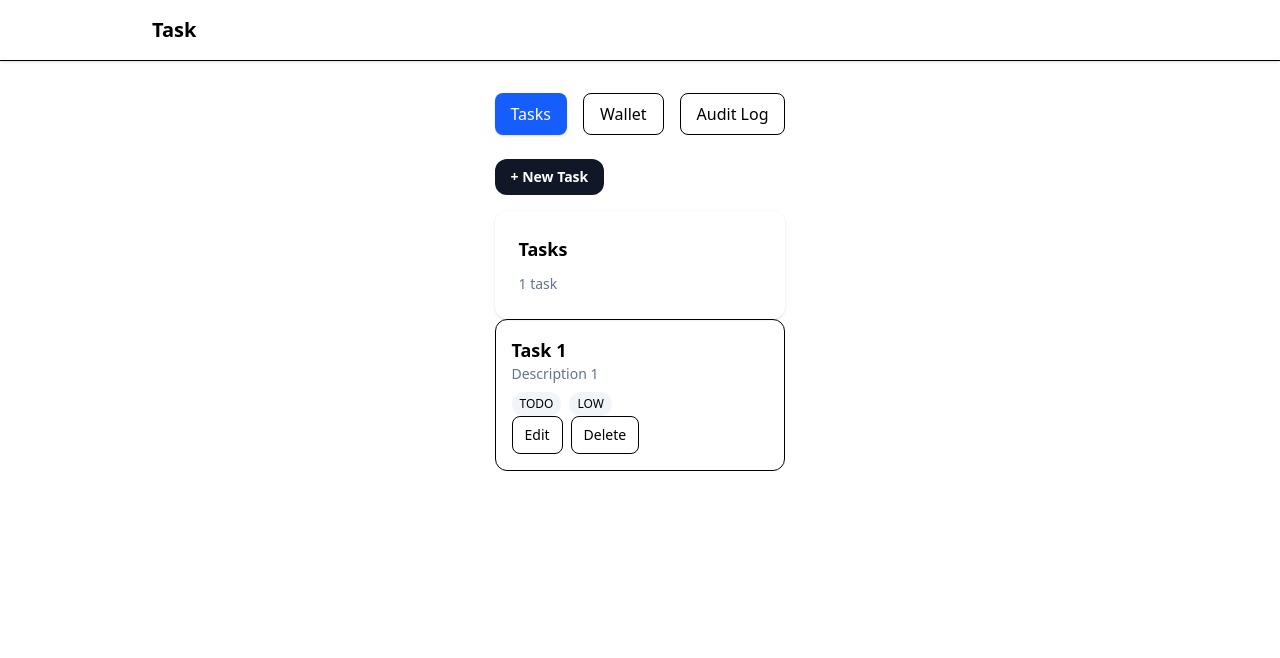
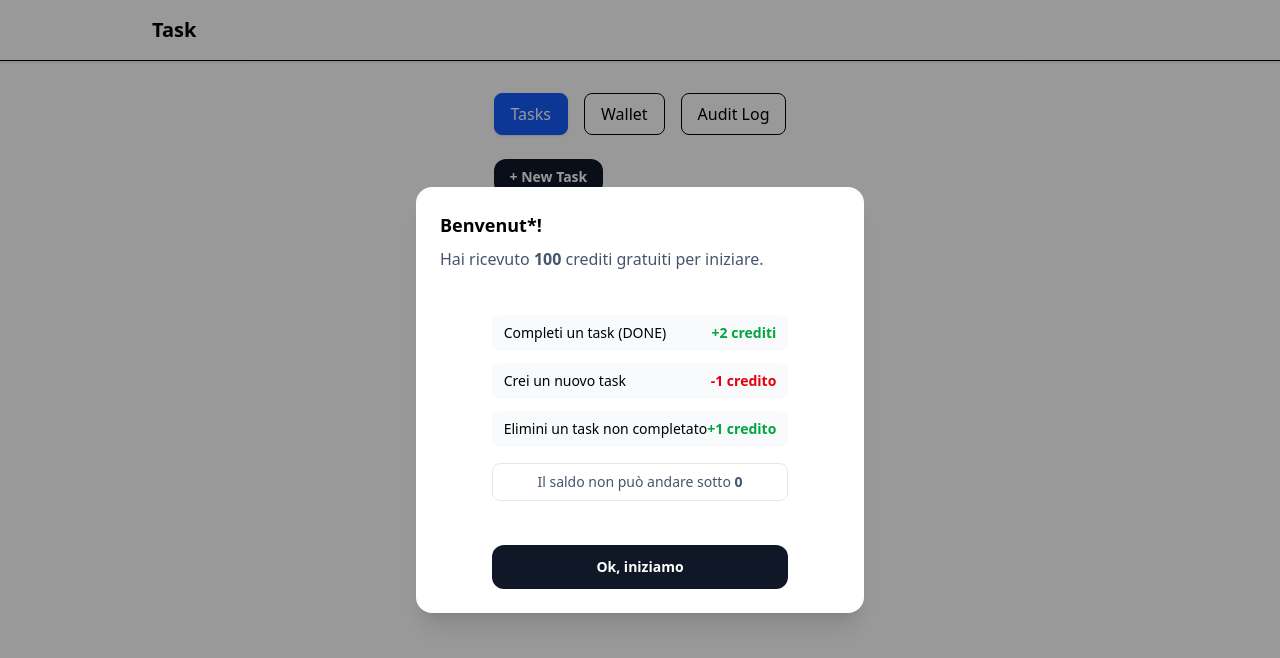
Before and after one commit to antonella-deboracalvio/test-task-wallet, a React (Vite) app: page / in a window 1280 px wide. Shown: the top 658 px of the page. Built offline with nearby package versions, Linux system fonts and the light colour scheme.

Commit message:
initialize 100 credits, welcome popup and apply official wallet rules

```diff
--- a/src/App.tsx
+++ b/src/App.tsx
@@ -1,7 +1,13 @@
 import { useEffect, useState } from "react";
+import WalletPanel from "./components/wallet/walletPanel";
 import type { Priority, Status, Task } from "./types/task";
-import { loadTasks, saveTasks } from "./utils/storage";
+import { loadCredits, loadTasks, loadWelcomeSeen, saveCredits, saveTasks, saveWelcomeSeen } from "./utils/storage";
 
+
+
+
+
+// crud
 const getAddTask = (tasks: Task[], task: Task) => {
   return [...tasks, task];
 };
@@ -20,11 +26,17 @@ const getDeleteTask = (tasks: Task[], id: string) => {
 };
 
 
+// ui
+type Tab = "tasks" | "wallet" | "audit";
+
+
+
 export default function App() {
-
+  // task
   const [tasks, setTasks] = useState<Task[]>(() => {
     const saved = loadTasks();
     if (saved.length > 0) return saved;
+
 
     return [
       {
@@ -37,18 +49,49 @@ export default function App() {
     ];
   });
 
+
+
+  const [editTaskId, setEditTaskId] = useState<string | null>(null);
+
+  // wallet
+  const [activeTab, setActiveTab] = useState<Tab>("tasks");
+
+
+  const INITIAL_CREDITS = 100;
+  const [credits, setCredits] = useState<number>(() => loadCredits(INITIAL_CREDITS));
+  const [showWelcomeCredits, setShowWelcomeCredits] = useState<boolean>(() => !loadWelcomeSeen());
+
+
+  // wallet credit
+  const addCredits = (delta: number) => {
+    setCredits((prev) => Math.max(0, prev + delta));
+  };
+
+  const trySpend = (cost: number) => {
+    if (credits - cost < 0) return false;
+    addCredits(-cost);
+    return true;
+  };
+
+  // error credit
+  const [walletError, setWalletError] = useState<string | null>(null);
+
+
+
+
+
   useEffect(() => {
     saveTasks(tasks);
   }, [tasks]);
 
-
-
-
-  const [editTaskId, setEditTaskId] = useState<string | null>(null);
-
+  // credits
+  useEffect(() => {
+    saveCredits(credits);
+  }, [credits]);
 
 
   return (
+
     <div className="flex flex-col min-h-screen">
 
       <header className="bg-white shadow-sm border-b">
@@ -61,31 +104,137 @@ useEffect(() => {
 
       <main className="max-w-5xl mx-auto px-6 py-8">
 
+        {/* popup */}
+        {showWelcomeCredits && (
+          <div className="fixed inset-0 z-50 flex items-center justify-center bg-black/40 px-4">
+            <div className="w-full max-w-md rounded-2xl bg-white p-6 shadow-xl">
+
+              <h3 className="text-lg font-semibold">Benvenut*!</h3>
+              <p className="mt-2 text-slate-600">
+                Hai ricevuto <span className="font-semibold">{INITIAL_CREDITS}</span> crediti gratuiti per iniziare.
+              </p>
+
+              <div className="mt-5 flex justify-center">
+
+                <div className="mt-6 space-y-3 text-sm">
+
+                  <div className="flex justify-between items-center rounded-lg bg-slate-50 px-3 py-2">
+                    <span>Completi un task (DONE)</span>
+                    <span className="font-semibold text-green-600">+2 crediti</span>
+                  </div>
+
+                  <div className="flex justify-between items-center rounded-lg bg-slate-50 px-3 py-2">
+                    <span>Crei un nuovo task</span>
+                    <span className="font-semibold text-red-600">-1 credito</span>
+                  </div>
+
+                  <div className="flex justify-between items-center rounded-lg bg-slate-50 px-3 py-2">
+                    <span>Elimini un task non completato</span>
+                    <span className="font-semibold text-green-600">+1 credito</span>
+                  </div>
+
+                  <div className="mt-4 rounded-lg border border-slate-200 bg-white px-3 py-2 text-center text-slate-600">
+                    Il saldo non può andare sotto <span className="font-semibold">0</span>
+                  </div>
+
+                  <button
+                    className="mt-8 w-full rounded-xl bg-gray-900 px-4 py-3 text-sm font-semibold text-white hover:bg-black transition"
+                    onClick={() => {
+                      setShowWelcomeCredits(false);
+                      saveWelcomeSeen();
+                    }}
+                  >
+                    Ok, iniziamo
+                  </button>
+                </div>
+              </div>
+            </div>
+          </div>
+        )}
+
+
+
+        {/* task */}
         <div className="flex gap-4 mb-6">
-          <button className="px-4 py-2 bg-blue-600 text-white rounded-lg shadow">
+          <button
+            className={`px-4 py-2 rounded-lg border ${activeTab === "tasks"
+              ? "bg-blue-600 text-white shadow border-blue-600"
+              : "bg-white hover:bg-slate-50"
+              }`}
+            onClick={() => setActiveTab("tasks")}
+          >
             Tasks
           </button>
-          <button className="px-4 py-2 bg-white border rounded-lg hover:bg-slate-50">
+
+
+          {/* wallet */}
+          <button
+            className={`px-4 py-2 rounded-lg border ${activeTab === "wallet"
+              ? "bg-blue-600 text-white shadow border-blue-600"
+              : "bg-white hover:bg-slate-50"
+              }`}
+            onClick={() => setActiveTab("wallet")}
+          >
             Wallet
           </button>
-          <button className="px-4 py-2 bg-white border rounded-lg hover:bg-slate-50">
+
+
+          {/* audit */}
+          <button
+            className={`px-4 py-2 rounded-lg border ${activeTab === "audit"
+              ? "bg-blue-600 text-white shadow border-blue-600"
+              : "bg-white hover:bg-slate-50"
+              }`}
+            onClick={() => setActiveTab("audit")}
+          >
             Audit Log
           </button>
         </div>
 
+        {/* new task */}
 
-        <button className="inline-flex items-center justify-center rounded-xl bg-gray-900 px-4 py-2 text-sm font-semibold text-white hover:bg-black mb-4"
-          onClick={() => setTasks(getAddTask(tasks, { id: crypto.randomUUID(), title: "", description: "", status: "TODO", priority: "LOW" }))}>
+        {activeTab === "tasks" && (
+          <>
+            <button
+              className="inline-flex items-center justify-center rounded-xl bg-gray-900 px-4 py-2 text-sm font-semibold text-white hover:bg-black mb-4"
+              onClick={() => {
+                setWalletError(null);
+
+                const ok = trySpend(1); // costo creazione
+                if (!ok) {
+                  setWalletError("Crediti insufficienti: creare un task costa 1 credito.");
+                  return;
+                }
+
+                setTasks(getAddTask(tasks, {
+                  id: crypto.randomUUID(),
+                  title: "",
+                  description: "",
+                  status: "TODO",
+                  priority: "LOW",
+                }));
+              }}
+            >
+
               + New Task
-
             </button>
 
+            {walletError && (
+              <div className="mb-3 rounded-xl border border-red-200 bg-red-50 p-3 text-sm text-red-700">
+                {walletError}
+              </div>
+            )}
+
+
+
+            {/* list task */}
             <div className="bg-white rounded-xl shadow p-6">
               <h2 className="text-lg font-semibold mb-2">Tasks</h2>
               <span className="text-sm text-slate-500">
                 {tasks.length} task
               </span>
             </div>
+
 
             <ul className="space-y-3">
               {tasks.map((task) => (
@@ -114,16 +263,30 @@ useEffect(() => {
                             }
                           />
 
+                          {/* credit a Done */}
                           <div className="mt-2 flex gap-2">
                             <select className="text-xs px-2 py-1 rounded-full bg-slate-100"
                               value={task.status}
-                          onChange={(e) =>
-                            setTasks(getUpdateTask(tasks, { ...task, status: e.target.value as Status }))
-                          }>
+                              onChange={(e) => {
+                                const nextStatus = e.target.value as Status;
+
+                                // passaggio a DONE
+                                if (task.status !== "DONE" && nextStatus === "DONE") {
+                                  addCredits(2);
+                                }
+
+                                setTasks(getUpdateTask(tasks, { ...task, status: nextStatus }));
+                              }}
+
+                            >
 
                               <option value="TODO">TODO</option>
-                          <option value="DOING">DOING</option>
-                          <option value="DONE">DONE</option>
+                              <option value="DOING"
+                              >DOING</option>
+                              <option value="DONE" >
+                                DONE
+                              </option>
+
                             </select>
 
                             <select className="text-xs px-2 py-1 rounded-full bg-slate-100"
@@ -143,7 +306,7 @@ useEffect(() => {
 
                         <>
 
-                      <div>
+
                           <h2 className="text-lg font-semibold">{task.title}</h2>
                           <p className="text-sm text-slate-500">{task.description}</p>
                           <div className="mt-2 flex gap-2">
@@ -154,10 +317,8 @@ useEffect(() => {
                               {task.priority}
                             </span>
                           </div>
-                      </div>
                         </>
                       )}
-                </div>
                     </div>
 
                     <div className="flex gap-2">
@@ -174,15 +335,37 @@ useEffect(() => {
                         </button>
                       )}
                       <button className="text-sm px-3 py-2 rounded-lg border hover:bg-white"
-                  onClick={() => setTasks(getDeleteTask(tasks, task.id))}>
+                        onClick={() => {
+                          setTasks(getDeleteTask(tasks, task.id));
+                          if (task.status !== "DONE") {
+                            addCredits(1);
+                          }
+
+                        }}>
                         Delete
                       </button>
                     </div>
+                  </div>
+
                 </li>
               ))}
+
             </ul>
+          </>
+        )}
 
+        {/* WALLET TAB */}
+        {activeTab === "wallet" && <WalletPanel credits={credits} />}
+
+        {/* AUDIT TAB */}
+        {activeTab === "audit" && (
+          <div className="bg-white rounded-xl shadow p-6">
+            <h2 className="text-lg font-semibold mb-2">Audit</h2>
+            <p className="text-slate-500">Eventi.</p>
+          </div>
+        )}
       </main>
-    </div>
+
+    </div >
   );
 }
--- /dev/null
+++ b/src/components/wallet/walletPanel.tsx
@@ -0,0 +1,15 @@
+
+export default function WalletPanel({ credits }: { credits: number }) {
+  return (
+    <div className="bg-white rounded-xl shadow p-6">
+      <h2 className="text-lg font-semibold mb-2">Wallet</h2>
+      <p className="text-slate-500 mb-4">
+        Crediti accumulati
+      </p>
+
+      <div className="text-3xl font-bold">
+        {credits} credits
+      </div>
+    </div>
+  );
+}
--- a/src/utils/storage.ts
+++ b/src/utils/storage.ts
@@ -2,6 +2,10 @@ import type { Task } from "../types/task";
 
 
 export const STORAGE_KEY = "test.tasks.v1";
+
+// Wallet / Popup keys
+export const CREDITS_KEY = "credits";
+export const WELCOME_KEY = "welcome_popup";
 
 export const loadTasks = (): Task[] => {
   const raw = localStorage.getItem(STORAGE_KEY);
@@ -26,3 +30,31 @@ export const loadTasks = (): Task[] => {
 export const saveTasks = (tasks: Task[]) => {
   localStorage.setItem(STORAGE_KEY, JSON.stringify(tasks));
 };
+
+
+
+
+// wallet credit
+export const loadCredits = (defaultValue: number): number => {
+  const raw = localStorage.getItem(CREDITS_KEY);
+  if (!raw) return defaultValue;
+
+  const n = Number(raw);
+  if (!Number.isFinite(n)) return defaultValue;
+
+  // sicurezza: mai sotto 0
+  return Math.max(0, n);
+};
+
+export const saveCredits = (value: number) => {
+  localStorage.setItem(CREDITS_KEY, String(value));
+};
+
+// welcome popup
+export const loadWelcomeSeen = (): boolean => {
+  return localStorage.getItem(WELCOME_KEY) === "1";
+};
+
+export const saveWelcomeSeen = () => {
+  localStorage.setItem(WELCOME_KEY, "1");
+};
```
Lines whose indentation alone changed are shown as unchanged.
